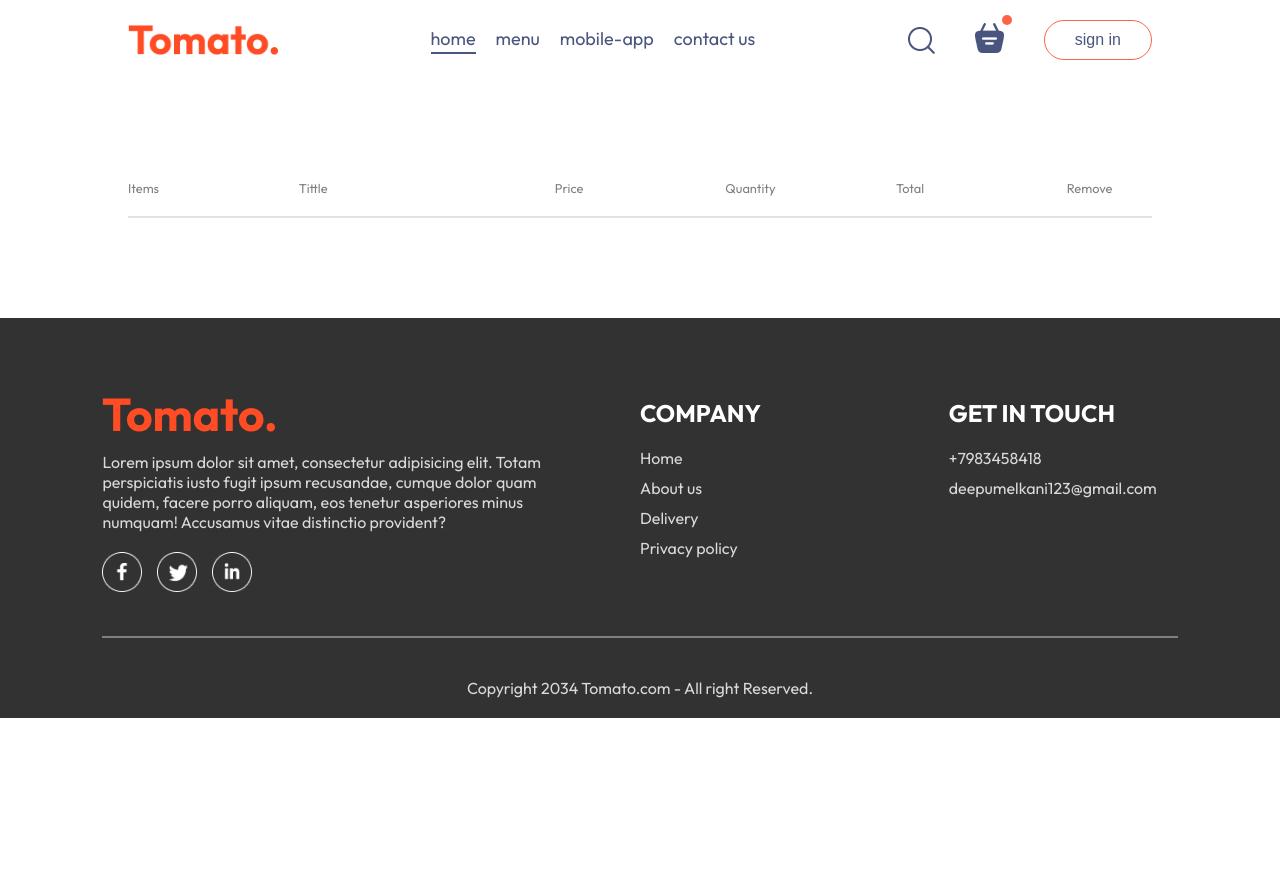
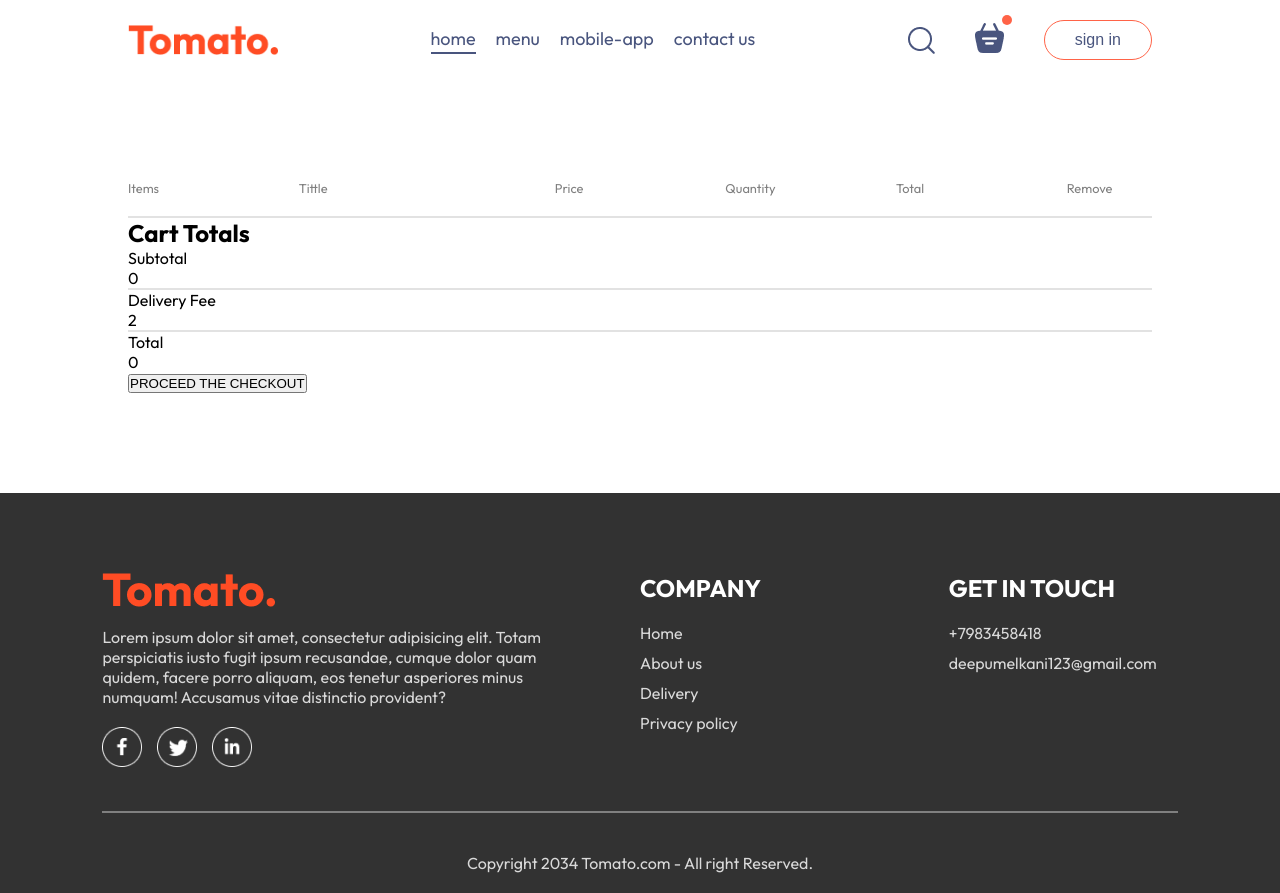
Before and after one commit to Deepanshumelkani77/Tomato, a React (Vite) app: page /cart in a window 1280 px wide. Before the commit the page ends 800 px from the top, so only its background shows below. Built offline with nearby package versions, Linux system fonts and the light colour scheme.

Commit message:
add total section in cart

```diff
--- a/src/pages/cart/Cart.jsx
+++ b/src/pages/cart/Cart.jsx
@@ -33,10 +33,10 @@ if(cartItem[item._id]>0)
     <div className="cart-items-tittle cart-items-item">
       <img src={item.image} alt="" />
       <p>{item.name}</p>
-      <p>{item.price}</p>
+      <p>${item.price}</p>
       <p>{cartItem[item._id]}</p>
-      <p>{item.price*cartItem[item._id]}</p>
-      <p className='cross'>X</p>
+      <p>${item.price*cartItem[item._id]}</p>
+      <p className='cross' onClick={()=>{removeFromCart(item._id)}}>X</p>
     </div>
     <hr />
     </>
@@ -47,6 +47,36 @@ if(cartItem[item._id]>0)
 
 </div>
 
+
+<div className="cart-bottom">
+
+<div className="cart-total">
+  <h2>Cart Totals</h2>
+  <div>
+    <div className="cart-total-details">
+      <p>Subtotal</p>
+      <p>{0}</p>
+    </div>
+    <hr />
+     <div className="cart-total-details">
+      <p>Delivery Fee</p>
+      <p>{2}</p>
+     </div>
+     <hr />
+    <div className="cart-total-details">
+      <p>Total</p>
+      <p>{0}</p>
+    </div>
+</div>
+
+<button>PROCEED THE CHECKOUT</button>
+
+</div>
+
+</div>
+
+
+
     </div>
   )
 }
```
